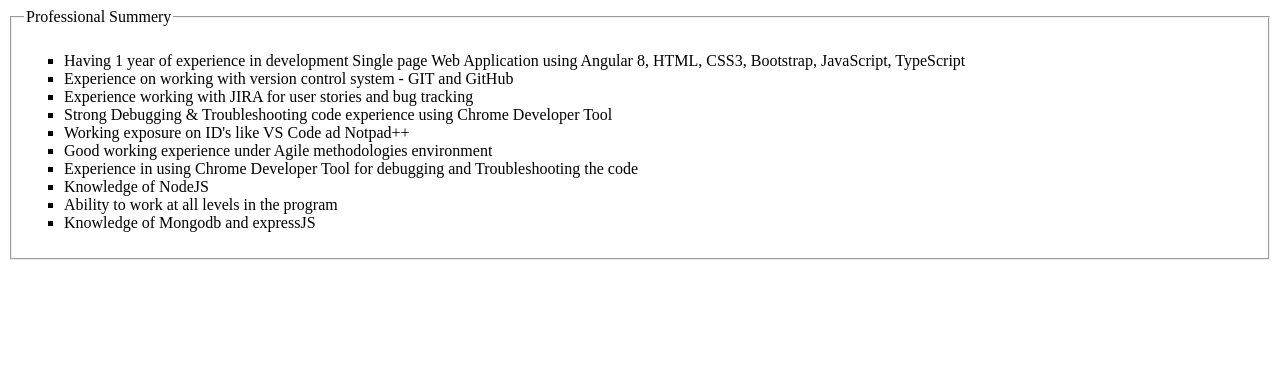
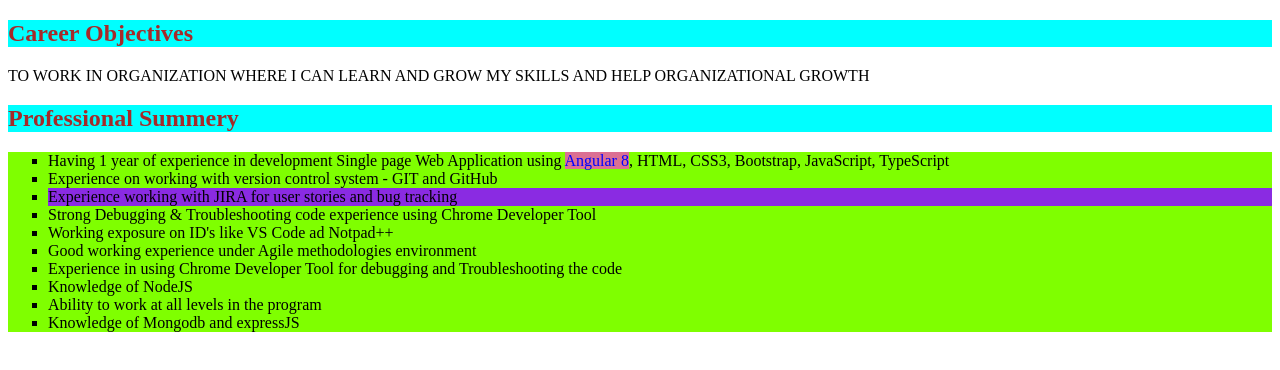
Before and after one commit to patilsantosha/myProfile, a plain HTML site: page home.html in a window 1280 px wide. Drawn offline with Linux system fonts and the light colour scheme.

Commit message:
added new code
added code

```diff
--- a/home.html
+++ b/home.html
@@ -4,16 +4,32 @@
     <meta charset="UTF-8">
     <meta name="viewport" content="width=device-width, initial-scale=1.0">
     <title>Unorderd List</title>
+    <style>
+.mycareer{
+color:brown;background-color: aqua;
+
+}
+#a1{
+    color: blue;background-color:palevioletred;
+}
+#bgcolor{
+    background-color: blueviolet;
+}
+ul{
+    background-color: chartreuse;
+}
+    </style>
 </head>
 <body>
-    <fieldset>
-        <legend>Professional Summery</legend>
+    <h2 class="mycareer">Career Objectives</h2>
+    <p>TO WORK IN ORGANIZATION WHERE I CAN LEARN AND GROW MY SKILLS AND HELP ORGANIZATIONAL GROWTH</p>
+        <h2 class="mycareer">Professional Summery</h2>
 
-    <h2></h2>
+
     <ul type="square">
-        <li>Having 1 year of experience in development Single page Web Application using Angular 8, HTML, CSS3, Bootstrap, JavaScript, TypeScript</li>
+        <li>Having 1 year of experience in development Single page Web Application using <span id="a1">Angular 8</span>, HTML, CSS3, Bootstrap, JavaScript, TypeScript</li>
         <li>Experience on working with version control system - GIT and GitHub</li>
-        <li>Experience working with JIRA for user stories and bug tracking </li>
+        <li id="bgcolor">Experience working with JIRA for user stories and bug tracking </li>
         <li>Strong Debugging & Troubleshooting code experience using Chrome Developer Tool</li>
         <li>Working exposure on ID's like VS Code ad Notpad++</li>
         <li>Good working experience under Agile methodologies environment </li>
```
Also changed, not shown: index.html (+9 -6 lines).
